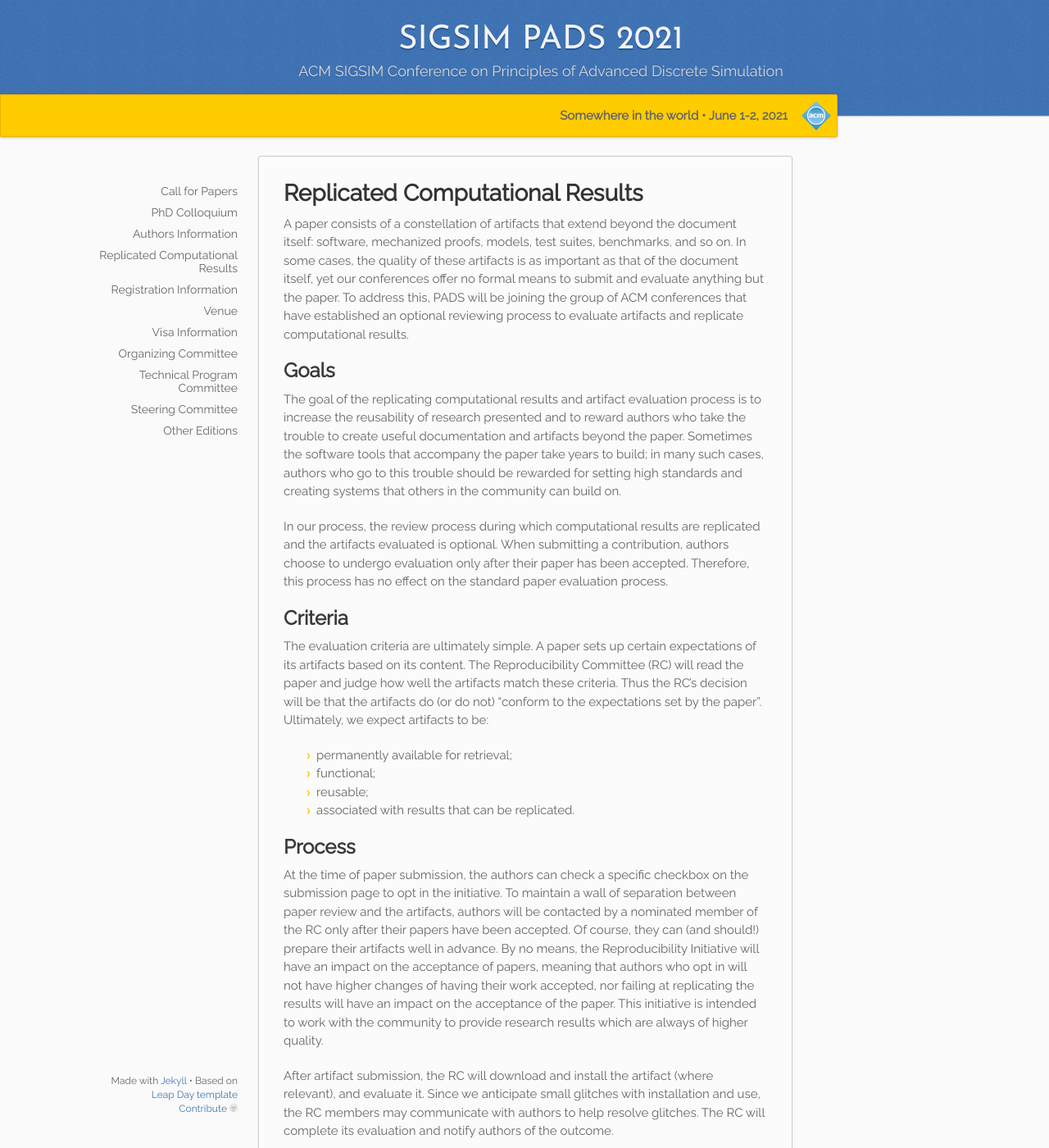
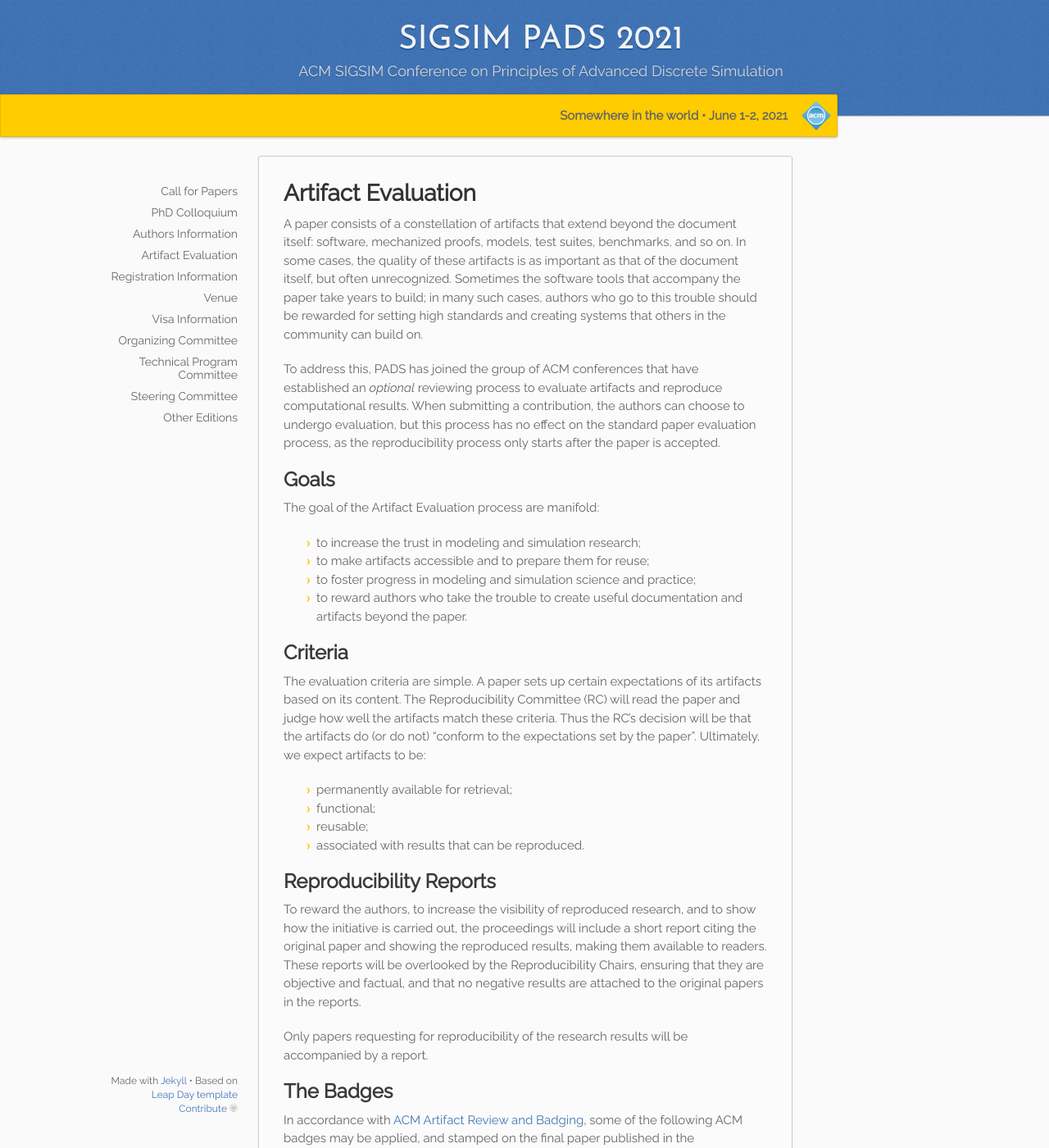
Before and after one commit to alessandropellegrini/acm-sigsim-pads, a Jekyll site: the page built from _2021/04.reproducibility.md, in a window 1280 px wide and 1400 px high. Shown: the whole window at 82% size. Built offline with Jekyll 4.4.1, drawn with Linux system fonts in a browser that asks for light colours; some of the changed text lies outside the part shown.

Commit message:
Reword Reproducibility Stuff
Seconding the changes in the ACM terminology (thanks God!), the content has been updated accordingly.

Also, some changes in the process have been described as well.

Signed-off-by: Alessandro Pellegrini <a.pellegrini@ing.uniroma2.it>

```diff
--- a/_2021/04.reproducibility.md
+++ b/_2021/04.reproducibility.md
@@ -1,41 +1,50 @@
 ---
 layout: default
-title: "Replicated Computational Results"
+title: "Artifact Evaluation"
 menu_show: true
 permalink: /:collection/reproducibility
 ---
 
-A paper consists of a constellation of artifacts that extend beyond the document itself: software, mechanized proofs, models, test suites, benchmarks, and so on. In some cases, the quality of these artifacts is as important as that of the document itself, yet our conferences offer no formal means to submit and evaluate anything but the paper. To address this, PADS will be joining the group of ACM conferences that have established an optional reviewing process to evaluate artifacts and replicate computational results.
+A paper consists of a constellation of artifacts that extend beyond the document itself: software, mechanized proofs, models, test suites, benchmarks, and so on. In some cases, the quality of these artifacts is as important as that of the document itself, but often unrecognized. Sometimes the software tools that accompany the paper take years to build; in many such cases, authors who go to this trouble should be rewarded for setting high standards and creating systems that others in the community can build on.
+
+To address this, PADS has joined the group of ACM conferences that have established an *optional* reviewing process to evaluate artifacts and reproduce computational results. When submitting a contribution, the authors can choose to undergo evaluation, but this process has no effect on the standard paper evaluation process, as the reproducibility process only starts after the paper is accepted.
 
 Goals
 -----
 
-The goal of the replicating computational results and artifact evaluation process is to increase the reusability of research presented and to reward authors who take the trouble to create useful documentation and artifacts beyond the paper. Sometimes the software tools that accompany the paper take years to build; in many such cases, authors who go to this trouble should be rewarded for setting high standards and creating systems that others in the community can build on.
+The goal of the Artifact Evaluation process are manifold:
 
-In our process, the review process during which computational results are replicated and the artifacts evaluated is optional. When submitting a contribution, authors choose to undergo evaluation only after their paper has been accepted. Therefore, this process has no effect on the standard paper evaluation process.
+* to increase the trust in modeling and simulation research;
+* to make artifacts accessible and to prepare them for reuse;
+* to foster progress in modeling and simulation science and practice;
+* to reward authors who take the trouble to create useful documentation and artifacts beyond the paper.
+
 
 Criteria
 --------
 
-The evaluation criteria are ultimately simple. A paper sets up certain expectations of its artifacts based on its content. The Reproducibility Committee (RC) will read the paper and judge how well the artifacts match these criteria. Thus the RC's decision will be that the artifacts do (or do not) "conform to the expectations set by the paper". Ultimately, we expect artifacts to be:
+The evaluation criteria are simple. A paper sets up certain expectations of its artifacts based on its content. The Reproducibility Committee (RC) will read the paper and judge how well the artifacts match these criteria. Thus the RC's decision will be that the artifacts do (or do not) "conform to the expectations set by the paper". Ultimately, we expect artifacts to be:
 
 -   permanently available for retrieval;
 -   functional;
 -   reusable;
--   associated with results that can be replicated.
+-   associated with results that can be reproduced.
 
-Process
--------
 
-At the time of paper submission, the authors can check a specific checkbox on the submission page to opt in the initiative. To maintain a wall of separation between paper review and the artifacts, authors will be contacted by a nominated member of the RC only after their papers have been accepted. Of course, they can (and should!) prepare their artifacts well in advance. By no means, the Reproducibility Initiative will have an impact on the acceptance of papers, meaning that authors who opt in will not have higher changes of having their work accepted, nor failing at replicating the results will have an impact on the acceptance of the paper. This initiative is intended to work with the community to provide research results which are always of higher quality.
+Reproducibility Reports
+-----------------------
 
-After artifact submission, the RC will download and install the artifact (where relevant), and evaluate it. Since we anticipate small glitches with installation and use, the RC members may communicate with authors to help resolve glitches. The RC will complete its evaluation and notify authors of the outcome.
+To reward the authors, to increase the visibility of reproduced research, and to show how the initiative is carried out, the proceedings will include a short report citing the original paper and showing the reproduced results, making them available to readers. These reports will be overlooked by the Reproducibility Chairs, ensuring that they are objective and factual, and that no negative results are attached to the original papers in the reports.
 
-The RC's report will include a discussion of the artifact evaluation process. Papers with artifacts that "meet expectations" will be stamped with the following ACM badges. More than one badge could be applied to each paper, depending on what expectations on the artifacts are met. In accordance with the [ACM Artifact Review and Badging](https://www.acm.org/publications/policies/artifact-review-badging) and in accordance with replication and artifact evaluation strategies established by [ACM Transactions on Modeling and Computer Simulation (TOMACS)](http://tomacs.acm.org/), some of the following ACM badges may be applied. The ACM badge descriptions given below are reproduced from the ACM [website](https://www.acm.org/publications/policies/artifact-review-badging).
+Only papers requesting for reproducibility of the research results will be accompanied by a report.
+
+The Badges
+----------
+In accordance with [ACM Artifact Review and Badging](https://www.acm.org/publications/policies/artifact-review-badging), some of the following ACM badges may be applied, and stamped on the final paper published in the proceedings.
 
 ### Artifacts Evaluated --- Functional
 
-![Artifacts Evaluated --- Functional](../assets/img/artifacts_evaluated_functional.png)
+![Artifacts Evaluated --- Functional](../assets/img/artifacts_evaluated_functional.png){: .image-right }
 
 The artifacts associated with the research are found to be documented, consistent, complete, exercisable, and include appropriate evidence of verification and validation.
 
@@ -46,27 +55,43 @@
 
 ### Artifacts Evaluated --- Reusable
 
-![Artifacts Evaluated --- Reusable](../assets/img/artifacts_evaluated_reusable.png)
+![Artifacts Evaluated --- Reusable](../assets/img/artifacts_evaluated_reusable.png){: .image-right }
 
 The artifacts associated with the paper are of a quality that significantly exceeds minimal functionality. That is, they have all the qualities of the Artifacts Evaluated -- Functional level, but, in addition, they are very carefully documented and well-structured to the extent that reuse and repurposing is facilitated.
 
 
 ### Artifacts Available
 
-![Artifacts Available](../assets/img/artifacts_available.png)
+![Artifacts Available](../assets/img/artifacts_available.png){: .image-right }
 
-Author-created artifacts relevant to this paper have been placed on a publically accessible archival repository. A DOI or link to this repository along with a unique identifier for the object is provided.
+Authors have created artifacts relevant to this paper have been placed on a publicly accessible archival repository. A DOI or link to this repository along with a unique identifier for the object is provided. **Note that this badge will only be awarded in conjunction with one of the Artifacts Evaluated badges.**
 
-**Notes**: We do not mandate the use of specific repositories. Publisher repositories (such as the ACM Digital Library), institutional repositories, or open commercial repositories (e.g., figshare or Dryad) are acceptable. In all cases, repositories used to archive data should have a declared plan to enable permanent accessibility. Personal web pages are not acceptable for this purpose.
+**Notes**: We do not mandate the use of specific repositories. Publisher repositories (such as the ACM Digital Library), institutional repositories, or open repositories (e.g., Zeonodo, figshare or Dryad) are acceptable. In all cases, repositories used to archive data should have a declared plan to enable *permanent accessibility*. Personal web pages are not acceptable for this purpose.
 
-### Results Replicated
+### Results Reproduced
 
-![Results Replicated](../assets/img/results_replicated.png)
+![Results Replicated](../assets/img/results_reproduced.png){: .image-right }
 
 This badge is applied to papers in which the main results of the paper have been successfully obtained by a person or team other than the author.
 
 In particular, the main results of the paper have been obtained in a subsequent study by a person or team other than the authors, using, in part, artifacts provided by the author.
 
+
+
+Evaluation Process
+------------------
+
+At the time of paper submission, the authors can check a checkboxe on the submission page to opt in the initiative. To maintain a wall of separation between paper review and the artifacts, the evaluation process will only start after the corresponding paper is accepter. Of course, they can (and should!) prepare their artifacts well in advance. By no means, the Artifact Evaluation initiative will have an impact on the acceptance of papers, meaning that authors who opt in will not have higher changes of having their work accepted, nor failing at reproducing the results will have an impact on the acceptance of the paper.
+
+Each artifact will be assigned to at least one member of the RC. The artifacts will be evaluated in relation to the expectations set by the paper. If applicable, reviewers may try to tweak provided inputs and create new ones, to test the limits of the proposed system.
+
+Submitted artifacts will undergo a two-phase evaluation:
+
+- *Kicking the tires*: reviewers download, install the artifact (where relevant), and check its integrity. They also look for any possible setup problem that may prevent it from being properly evaluated (e.g., corrupted or missing files, virtual environments do not start, missing dependencies, immediate crashes on the simplest example, etc.). Authors are informed of the outcome of this phase and, in case of technical problems, they can help solve them during a brief author response period.
+
+- *Artifact assessment*: reviewers evaluate the artifacts, checking if they live up to the expectations created by the paper. Since we anticipate possible glitches also in this phase, the RC might get in contact with the authors also during this phase, asking for assistance and or corrections. The evaluated artifact should be considered "final", and for the Artifact Available badge any update should be reflected in the DOI associated with the artifact.
+
+At the end of the process, reviewers will prepare a report (to be published in the proceedings) including a discussion of the artifact evaluation process. These reports will be jointly reviewed by the RC Chairs and the authors of the original paper. Papers with artifacts that "meet expectations" will be stamped with the following ACM badges. More than one badge could be applied to each paper, depending on what expectations on the artifacts are met.
 
 ## Artifact Details
 
@@ -76,23 +101,23 @@
 
 ## Submission Guidelines for the Artifacts
 
-Please note that the SIGSIM PADS Replicated Computational Results (RCR) initiative is an open reviewing process in which both reviewers and authors are known to each other. The RCR reviewing will start after the research paper has been accepted. We expect the artifacts to be submitted within one week after the acceptance letter. Within the letter of acceptance, there will be further information on how to submit the material. To support an efficient process, authors should carefully follow the guidelines given below in preparing the supplementary material:
+Please note that the SIGSIM PADS Artifact Evaluation initiative is an open reviewing process in which both reviewers and authors are known to each other. The reviewing will start after the research paper has been accepted. We expect the artifacts to be submitted within one week after the acceptance letter. Within the letter of acceptance, there will be further information on how to submit the material. To support an efficient process, authors should carefully follow the guidelines given below in preparing the supplementary material. The submitted material will be a zip file including at its simplest:
 
--   Indicate in the README file, which artifacts are associated with the paper, e.g., software, data, and simulation models (and indicate their license). Please provide detailed information about the required environment in which the artifact(s) can be executed and evaluated.
--   For software also give instructions to install compilers/interpreters and how to resolve dependencies if required.
--   Provide a script for every figure or table of the paper that contains results that shall be replicated.
--   For performance experiments additional scripts are required that record the time in a text file and describe your execution platform in detail.
--   Please submit the above information, plus scripts, plus artifacts, plus any other information you find helpful in replicating the computational results and evaluating the artifacts as supplementary material.
+-   A README file, describing the artifacts associated with the paper (e.g., data, simulation models, ...). Please provide detailed information about the required environment in which the artifact(s) can be executed and evaluated.
+-   A license file
+-   For software, also give instructions on how to resolve dependencies, if required.
+-   A script for every figure or table of the paper that contains results that shall be reproduced.
+
+Of course, any additional information that you believe is relevant, shall be included to simplify the reviewing process by the RC.
 
 ## Reproducibility Committee
 
-The Reproducibility Committee (RC) consists of mainly graduate students, postdocs, and researchers, identified with the help of the PADS Steering Committee and Program Committee.
+The Reproducibility Committee (RC) consists of mainly graduate students, postdocs, and researchers, identified with the help of the PADS Steering Committee and the Program Committee.
 
 Qualified graduate students are often in a much better position than many researchers to handle the diversity of systems expectations we will encounter. In addition, these graduate students represent the future of the community, so involving them in this process early will help pushing this process forward. However, participation in the RC can provide useful insight into both the value of artifacts, the process of artifact evaluation, and help establishing community norms for artifacts. We therefore seek to include a broad cross-section of the PADS community on the RC.
 
-Naturally, the RC will devote considerable attention to both mentoring and monitoring the junior members of the RC, helping to educate the students on their responsibilities and privileges.
+Of course, the RC will devote considerable attention to both mentoring and monitoring the junior members of the RC, helping to educate the students on their responsibilities and privileges.
 
-| Member                                                                                    | Affiliation                             | Role   |
-|-------------------------------------------------------------------------------------------|-----------------------------------------|--------|
-| [Adelinde M. Uhrmacher](https://mosi.informatik.uni-rostock.de/en/group/staff/uhrmacher/) | Universität Rostock, Rostock, Germany   | Chair  |
-| [Alessandro Pellegrini](https://www.diag.uniroma1.it/~pellegrini/)                        | Sapienza University of Rome, Italy      | Chair  |
+| Member                                                             | Affiliation                            | Role  |
+|:-------------------------------------------------------------------|:---------------------------------------|:------|
+| [Alessandro Pellegrini](https://www.diag.uniroma1.it/~pellegrini/) | National Research Council, Rome, Italy | Chair |
--- a/_sass/main.scss
+++ b/_sass/main.scss
@@ -66,7 +66,7 @@
 
 strong {
   font-weight: bold;
-  color: #333;
+  color: #666666;
 }
 
 .wrapper {
@@ -331,7 +331,7 @@
     line-height:24px;
 
     li {
-      padding: 5px 0px;
+      padding: 5px 0;
       line-height: 16px;
 
       &.tag-h1 {
@@ -434,6 +434,20 @@
     .menubutton {
       display: none;
     }
+  }
+
+  .image-left {
+    display: block;
+    margin-left: auto;
+    margin-right: auto;
+    float: left;
+  }
+
+  .image-right {
+    display: block;
+    margin-left: auto;
+    margin-right: auto;
+    float: right;
   }
 }
 
```
Also changed, not shown: _2021/02.colloquium.md (+2 -2 lines), _2021/_important_dates.md (+12 -10 lines), _2021/index.md (+4 -4 lines), assets/img/results_replicated.png (deleted), assets/img/results_reproduced.png (added).
